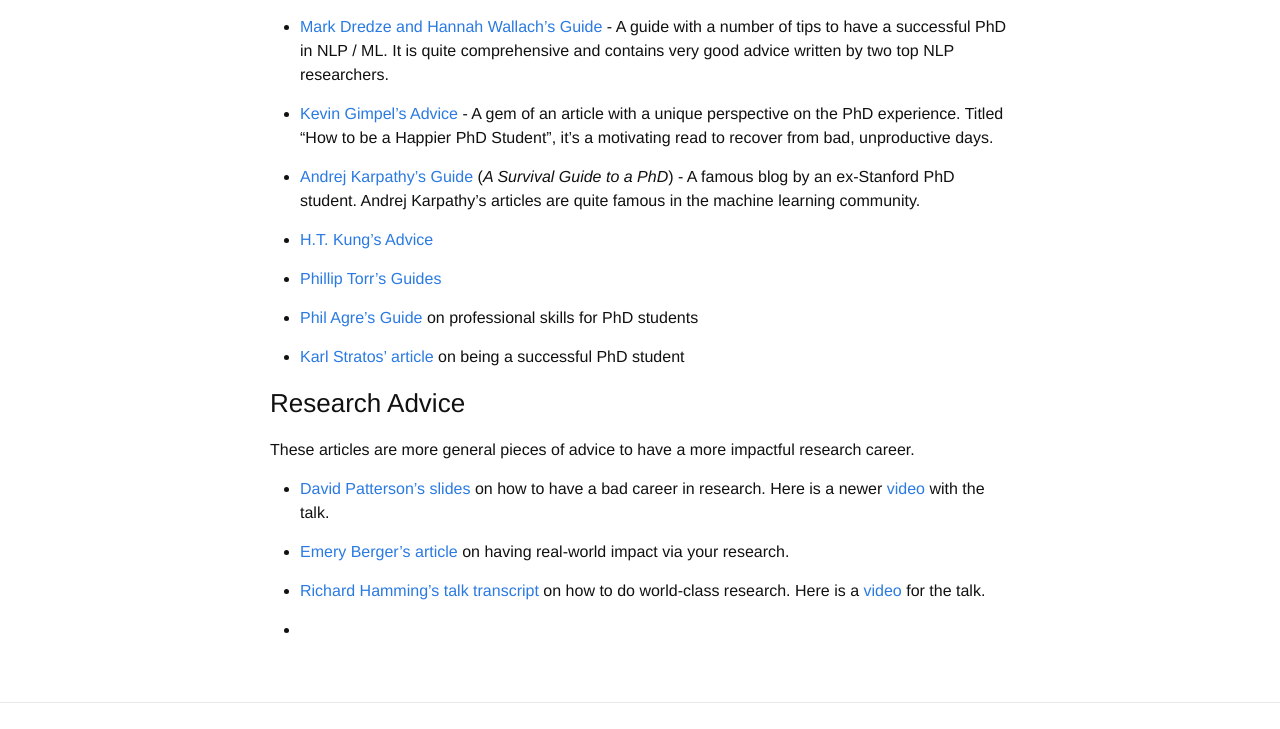
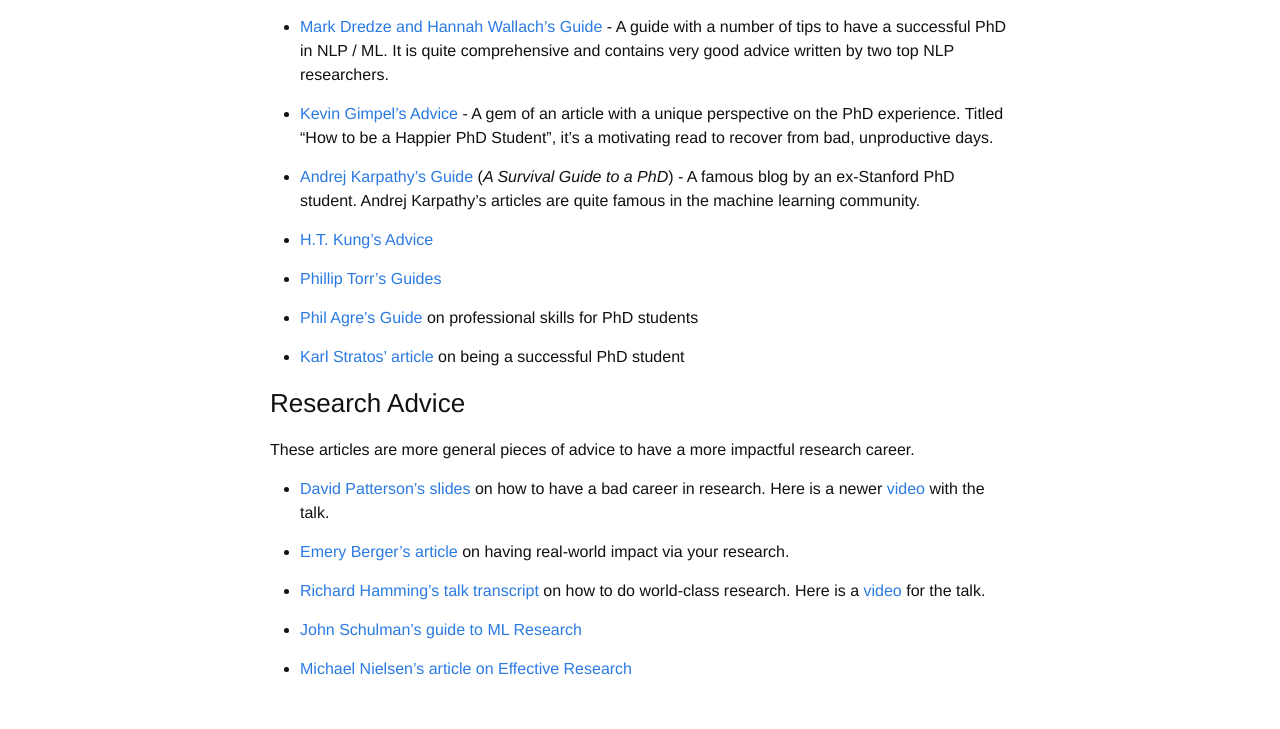
Before and after one commit to martiansideofthemoon/martiansideofthemoon.github.io, a Jekyll site: the page built from _posts/2018-05-30-grad-resources.markdown, in a window 1280 px wide and 900 px high, scrolled down 2513 px, cut to the strip 0-729 px from the top of the window. Built offline with Jekyll 4.4.1, drawn with Linux system fonts in a browser that asks for light colours; comment, search, counter and statistics services are not loaded.

Commit message:
Adding two more research advice articles

```diff
--- a/_posts/2018-05-30-grad-resources.markdown
+++ b/_posts/2018-05-30-grad-resources.markdown
@@ -86,4 +86,6 @@ These articles are more general pieces of advice to have a more impactful resear
 
 * [Richard Hamming's talk transcript](https://www.cs.virginia.edu/~robins/YouAndYourResearch.html) on how to do world-class research. Here is a [video](https://www.youtube.com/watch?v=a1zDuOPkMSw) for the talk.
 
-*
+* [John Schulman's guide to ML Research](http://joschu.net/blog/opinionated-guide-ml-research.html)
+
+* [Michael Nielsen's article on Effective Research](http://michaelnielsen.org/blog/principles-of-effective-research/)
```
